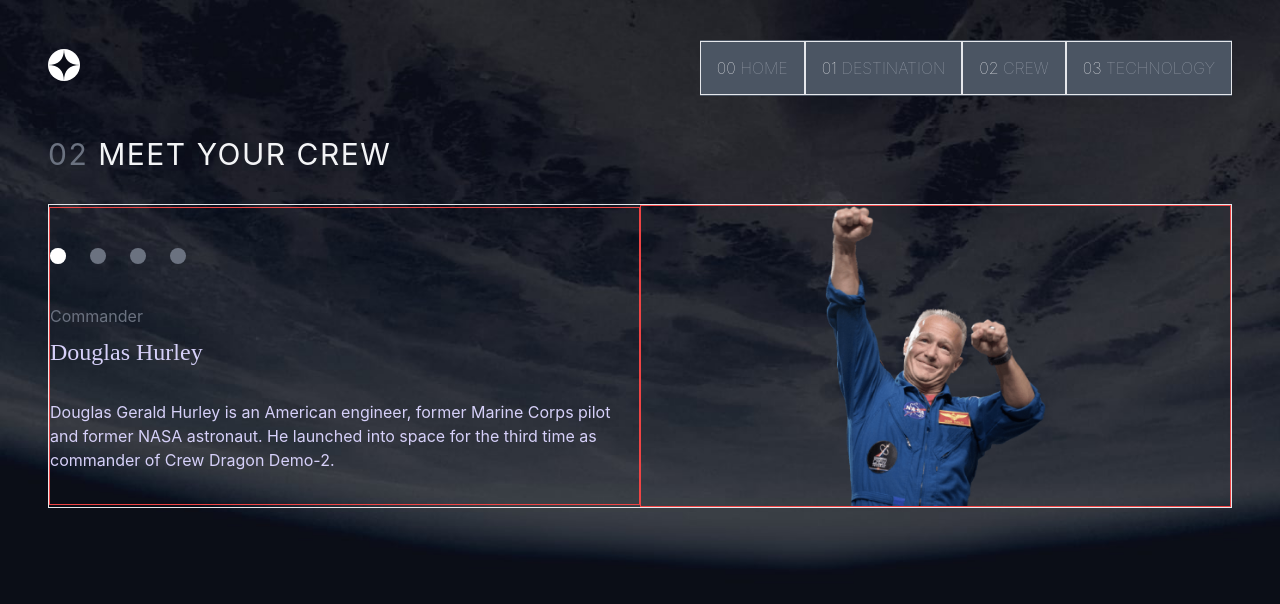
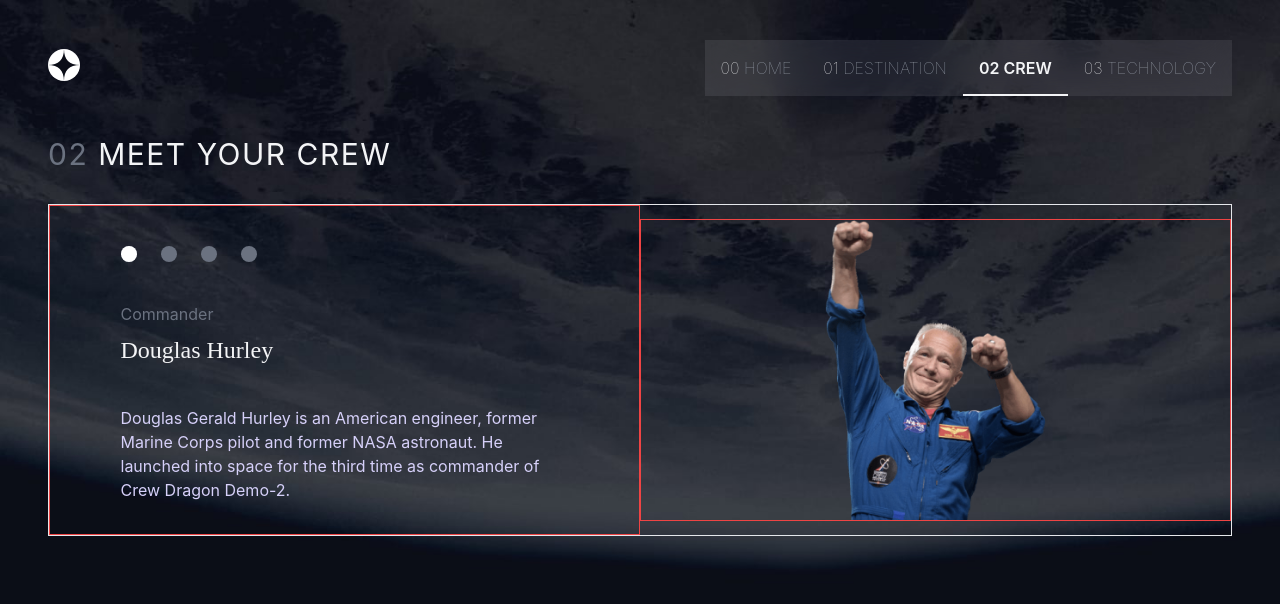
Before and after one commit to ltghc1990/Space-tourism-multi-page-website, a Next.js app: page /Crew in a window 1280 px wide. Shown: the top 604 px of the page. Built offline with nearby package versions, Linux system fonts and the light colour scheme.

Commit message:
added a breakpoint hook for images and bgs

```diff
--- a/components/Container.jsx
+++ b/components/Container.jsx
@@ -4,8 +4,8 @@
   console.log(reverse);
   return (
     <div
-      className={`mx-auto text-center border lg:flex lg:items-center lg:text-left  ${
-        reverse && "lg:flex-row-reverse md:flex flex-col"
+      className={`mx-auto text-center border md:flex md:flex-col md:items-center lg:flex-row lg:text-left  ${
+        reverse && "md:flex-col-reverse lg:flex-row-reverse"
       }`}
     >
       {children}
--- a/components/layout/Navbar.jsx
+++ b/components/layout/Navbar.jsx
@@ -11,33 +11,38 @@
 
 const Navbar = () => {
   const router = useRouter();
-  const [currentNav, setCurrentNav] = useState(0);
+  const { asPath } = router;
+
+  const [currentNav, setCurrentNav] = useState(asPath);
   const [open, setOpen] = useState(false);
 
   const menuHandler = () => setOpen(!open);
+
+  useEffect(() => {
+    setCurrentNav(asPath);
+  }, [asPath]);
 
   return (
     <div className="flex items-center justify-between py-2">
       <Link href="/" passHref>
         <a>
-          <Image
-            src={logo}
-            width="32px"
-            height="32px"
-            alt="Logo"
-            layout="fixed"
-          />
+          <Image src={logo} width="32px" height="32px" alt="Logo" />
         </a>
       </Link>
       <div className="space-x-6">
         <div className=" md:hidden">
           <MobileButtonMenu menuHandler={menuHandler} open={open} />
         </div>
-        <nav className="hidden py-4 text-gray-400 uppercase bg-gray-600 md:block">
+        <nav className="hidden py-4 text-gray-400 uppercase md:block md:bg-gray-300 md:bg-opacity-10 backdrop-filter backdrop-blur-lg">
           {navlinks.map((item, index) => {
             return (
               <Link href={item.link} passHref key={item.name}>
-                <motion.a className="px-4 py-4 font-thin border cursor-pointer">
+                <motion.a
+                  className={`px-4 py-4 font-thin cursor-pointer ${
+                    item.link === currentNav &&
+                    "border-b-2 border-gray-100 text-gray-100 font-semibold"
+                  }`}
+                >
                   <span className="text-gray-100">{`0${index} `}</span>
                   {item.name}
                 </motion.a>
--- a/components/layout/mobileButtonMenu.jsx
+++ b/components/layout/mobileButtonMenu.jsx
@@ -17,7 +17,7 @@
           onClick={menuHandler}
         />
       </Menu.Button>
-      <Menu.Items className="absolute right-0 flex flex-col bg-white top-12">
+      <Menu.Items className="absolute right-0 flex flex-col top-12">
         {navlinks.map((item) => {
           return (
             <Menu.Item key={item.name}>
--- a/components/layout/navlinks.js
+++ b/components/layout/navlinks.js
@@ -2,21 +2,29 @@
   {
     name: "Home",
     link: "/",
-    bgPath: "/assets/home/background-home-desktop.jpg",
+    bgMobilePath: "/assets/home/background-home-mobile.jpg",
+    bgTabletPath: "/assets/home/background-home-tablet.jpg",
+    bgDesktopPath: "/assets/home/background-home-desktop.jpg",
   },
   {
     name: "Destination",
     link: "/Destination",
-    bgPath: "/assets/destination/background-destination-desktop.jpg",
+    bgMobilePath: "/assets/destination/background-destination-mobile.jpg",
+    bgTabletPath: "/assets/destination/background-destination-tablet.jpg",
+    bgDesktopPath: "/assets/destination/background-destination-desktop.jpg",
   },
   {
     name: "Crew",
     link: "/Crew",
-    bgPath: "/assets/crew/background-crew-desktop.jpg",
+    bgMobilePath: "/assets/crew/background-crew-mobile.jpg",
+    bgTabletPath: "/assets/crew/background-crew-tablet.jpg",
+    bgDesktopPath: "/assets/crew/background-crew-desktop.jpg",
   },
   {
     name: "Technology",
     link: "/Technology",
-    bgPath: "/assets/technology/background-technology-desktop.jpg",
+    bgMobilePath: "/assets/technology/background-technology-mobile.jpg",
+    bgTabletPath: "/assets/technology/background-technology-tablet.jpg",
+    bgDesktopPath: "/assets/technology/background-technology-desktop.jpg",
   },
 ];
--- a/pages/Crew.js
+++ b/pages/Crew.js
@@ -30,7 +30,7 @@
           />
         </ContainerItem>
         <ContainerItem>
-          <div>
+          <div className="flex flex-col max-w-md mx-auto">
             <GenericList
               array={navList}
               currentNav={currentNav}
@@ -41,7 +41,7 @@
               }}
             />
             <h3 className="text-gray-500 ">{currentlySelected.role}</h3>
-            <h2 className="my-2 text-2xl font-barlow">
+            <h2 className="my-2 text-2xl text-gray-100 font-barlow ">
               {currentlySelected.name}
             </h2>
             <p className="my-8">{currentlySelected.bio}</p>
--- a/pages/index.js
+++ b/pages/index.js
@@ -1,6 +1,7 @@
 import Container from "../components/Container";
 import { ContainerItem } from "../components/Container";
 import Spacing from "../components/Spacing";
+import { motion } from "framer-motion";
 
 export default function Home() {
   return (
@@ -12,7 +13,7 @@
             <h1 className="mb-8 tracking-wide uppercase md:text-2x lg:text-3xl">
               So you want to travel to
             </h1>
-            <span className="tracking-widest uppercase text-7xl xl:text-9xl font-barlow">
+            <span className="tracking-widest text-gray-100 uppercase text-7xl xl:text-9xl font-barlow">
               Space
             </span>
             <p className="my-8 ">
@@ -24,9 +25,20 @@
           </div>
         </ContainerItem>
         <ContainerItem>
-          <button className="my-16 text-2xl font-semibold tracking-widest text-black bg-white rounded-full w-44 h-44 md:w-60 md:h-60 md:text-3xl md:mt-28">
+          <motion.button
+            whileHover={{
+              scale: 1.2,
+              color: "#929292",
+              transition: {
+                yoyo: Infinity,
+                duration: 0.4,
+              },
+            }}
+            whileTap={{ scale: 0.8 }}
+            className="my-16 text-2xl font-semibold tracking-widest text-black bg-white rounded-full w-44 h-44 md:w-60 md:h-60 md:text-3xl md:mt-28 "
+          >
             EXPLORE
-          </button>
+          </motion.button>
         </ContainerItem>
       </Container>
     </div>
--- a/store/BgProvider.js
+++ b/store/BgProvider.js
@@ -1,31 +1,37 @@
-import React, { useState, createContext, useEffect } from "react";
+import React, { useState, createContext, useEffect, useRef } from "react";
 import { useRouter } from "next/router";
+import useCurrentWidthHook from "./currentWidthHook";
 
+// bg paths are in navlinks
 import { navlinks } from "../components/layout/navlinks";
-export const BgContext = createContext("lol");
+export const BgContext = createContext();
 
 const BgProvider = ({ children }) => {
+  const { breakpoint } = useCurrentWidthHook();
+
   const { asPath } = useRouter();
 
   // use the router to set the active Nav, and the bg
-
   const [bg, setBg] = useState("");
 
-  const updateBg = (param) => {
-    navlinks.find((item) => {
-      if (item.link === param) {
-        setBg({ path: item.bgPath });
-      }
-    });
+  const updateBg = (pathparam, breakpointparam) => {
+    const bgObject = navlinks.find((item) => item.link === pathparam);
+    if (breakpointparam === "mobile") {
+      setBg({ path: bgObject.bgMobilePath });
+    } else if (breakpoint === "tablet") {
+      setBg({ path: bgObject.bgTabletPath });
+    } else setBg({ path: bgObject.bgDesktopPath });
   };
 
-  // auto update the bg
+  // runs once, and auto updates the bg when path or the breakpoint changes
   useEffect(() => {
-    updateBg(asPath);
-  }, [asPath]);
+    updateBg(asPath, breakpoint);
+  }, [asPath, breakpoint]);
 
   return (
-    <BgContext.Provider value={{ bg, updateBg }}>{children}</BgContext.Provider>
+    <BgContext.Provider value={{ bg, breakpoint }}>
+      {children}
+    </BgContext.Provider>
   );
 };
 
--- /dev/null
+++ b/store/currentWidthHook.js
@@ -0,0 +1,58 @@
+import { useState, useEffect } from "react";
+
+const useCurrentWidthHook = () => {
+  const [breakpoint, setbreakPoint] = useState(null);
+
+  const determineBreakpoint = () => {
+    if (window.innerWidth < 768) {
+      setbreakPoint("mobile");
+    } else if (window.innerWidth > 768 && window.innerWidth < 1024) {
+      setbreakPoint("tablet");
+    } else {
+      setbreakPoint("desktop");
+    }
+  };
+
+  const onResize = () => {
+    if (breakpoint === "mobile") {
+      if (window.innerWidth > 768 && window.innerWidth < 1024) {
+        setbreakPoint("tablet");
+      } else if (window.innerWidth > 1024) {
+        setbreakPoint("desktop");
+      }
+    }
+
+    if (breakpoint === "tablet") {
+      if (window.innerWidth < 768) {
+        setbreakPoint("mobile");
+      } else if (window.innerWidth > 1024) {
+        setbreakPoint("desktop");
+      }
+    }
+
+    if (breakpoint === "desktop") {
+      if (window.innerWidth < 768) {
+        setbreakPoint("mobile");
+      } else if (window.innerWidth > 768 && window.innerWidth < 1024) {
+        setbreakPoint("tablet");
+      }
+    }
+  };
+
+  useEffect(() => {
+    determineBreakpoint();
+  }, []);
+
+  useEffect(() => {
+    window.addEventListener("resize", onResize);
+    return () => {
+      window.removeEventListener("resize", onResize);
+    };
+  });
+
+  return {
+    breakpoint,
+  };
+};
+
+export default useCurrentWidthHook;
--- a/styles/globals.css
+++ b/styles/globals.css
@@ -31,3 +31,5 @@
 /* font barlow is used for big text */
 
 /* gray-500 for grey stuff */
+
+/* BG SIZES */
```
Also changed, not shown: pages/Technology.js (+11 -16 lines).
